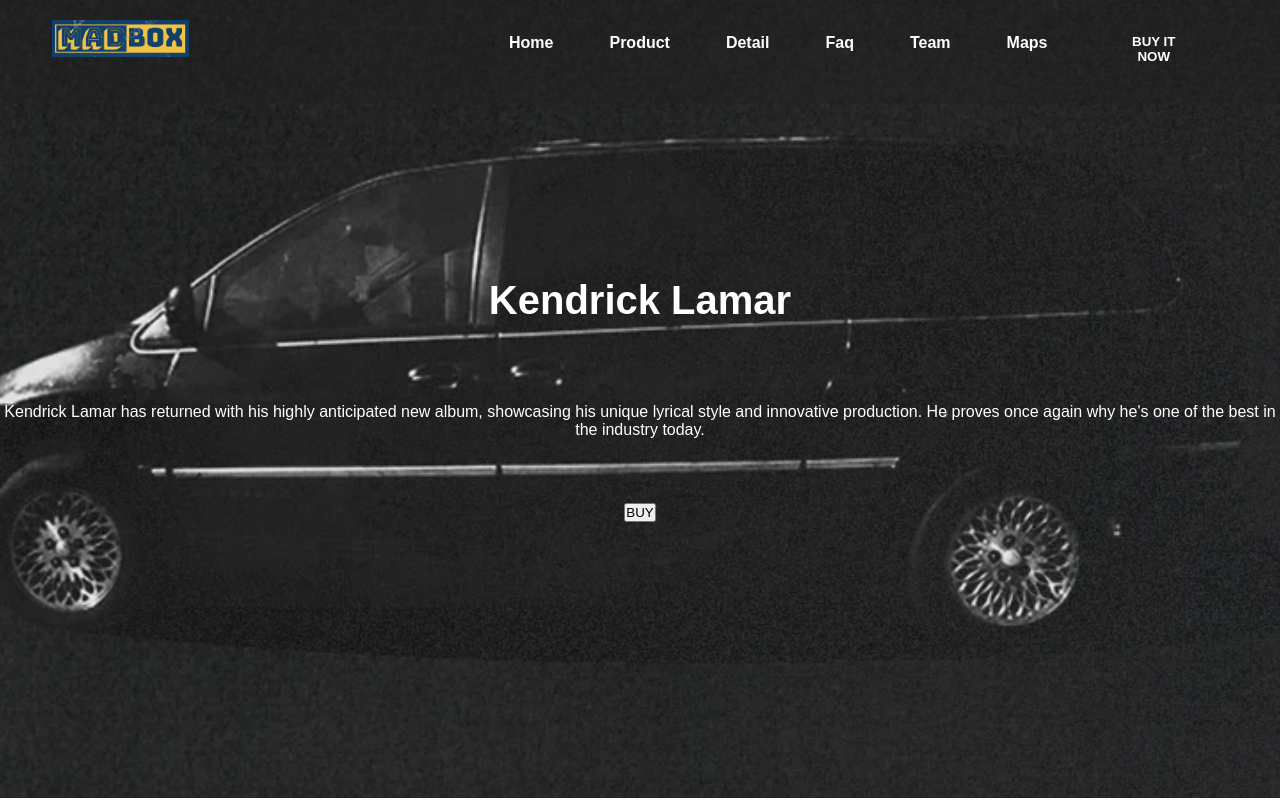
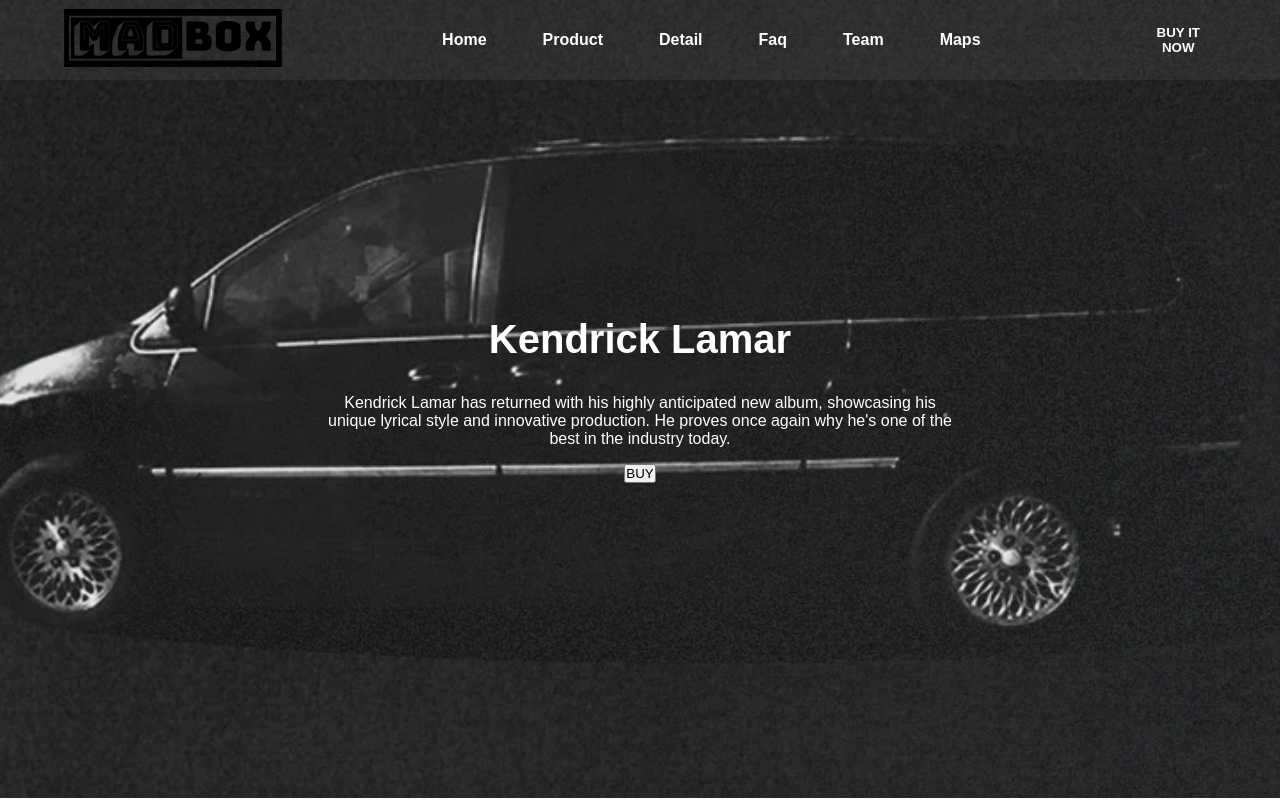
Before and after one commit to mikiribasmas/tienda-online, a plain HTML site: page html/index.html in a window 1280 px wide. Shown: the top 800 px of the page. Drawn offline with Linux system fonts and the light colour scheme.

Commit message:
change png to svg

```diff
--- a/css/shoppp.css
+++ b/css/shoppp.css
@@ -61,26 +61,32 @@
     /*para que el navegador se quede fijo*/
     width: 100%;
     /* background-color:aqua; */
-    left: 0;
-    padding: 20px 20px 24px;
-    justify-content: space-between;
-    background-color: #22222371;
-    align-items: stretch;
+    padding: 0 5%;
+    justify-content: center;
+    background-color: #7a7a7a23;
+    align-items: center;
+    z-index: 1;
+    gap: 10rem;
+    height: 10vh;
+}
+
+.header .header-logo {
+    padding: 0;
+    justify-content: center;
+    width: 20%;
+    text-align: center;
 }
 
 .header .header-logo img {
 
-    max-width: 28%;
-    /* establece un ancho máximo del 28% del contenedor padre */
-    height: auto;
-    /* ajusta la altura automáticamente en proporción al ancho */
+    width: 100%;
+    align-items: center;
+    justify-content: center;
+    padding: 0;
 
-    margin-left: 2em;
 }
 
-.header .header-menu {
-    margin-top: 0.9em;
-}
+.header .header-menu {}
 
 
 .header .header-menu nav ul {
@@ -103,7 +109,7 @@
 }
 
 .header .header-checkout {
-    padding: 0.9em 5em;
+
     width: auto
 }
 
@@ -132,7 +138,7 @@
     text-align: center;
     justify-content: center;
     /*indica como lo quiero alineado dentro del contenedor en relacion al ej eje x y al eje y*/
-    gap: 3rem;
+    gap: 1rem;
 }
 
 .slider .slider-image {
@@ -149,18 +155,19 @@
 
 .slider .slider-title {
     color: rgb(255, 255, 255);
-    margin-bottom: 2rem;
+    margin-bottom: 1rem;
 
 
 }
 
 .slider .slider-description {
     color: rgb(255, 255, 255);
-    display: block;
+    display: flex;
     /* margin-block-start: 2em;
     margin-block-end: 2em; */
     text-align: center;
     margin-bottom: 1rem;
+    margin: 0 25%;
 
 }
 
@@ -341,7 +348,7 @@
     text-align: center;
     display: flex;
     gap: 1rem;
-    align-items: center;
+    align-items: ;
 }
 
 .contact .contact-card .contact-card-front .contact-card-content .contact-card-content-direction-icon {
--- a/html/index.html
+++ b/html/index.html
@@ -24,7 +24,7 @@
                     <a href="">
                         <source srcset="../img/Captura de pantalla 2023-03-05 115543.png" media="(condición)">
                         <source srcset="../img/Captura de pantalla 2023-03-05 115543.png" media="(condición)">
-                        <img src="../img/Captura de pantalla 2023-03-05 115543.png" alt="logo-madbox">
+                        <img src="../img/logo.svg" alt="logo-madbox">
                     </a>
                 </picture>
             </div>
```
Also changed, not shown: img/logo.svg (added).
